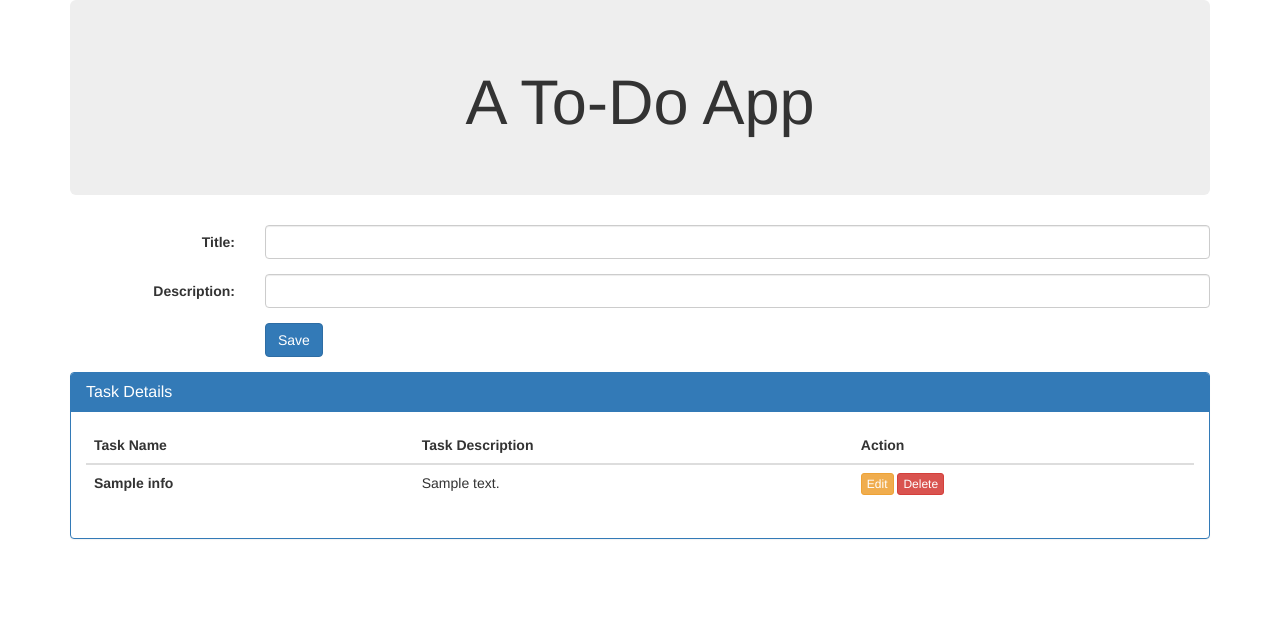
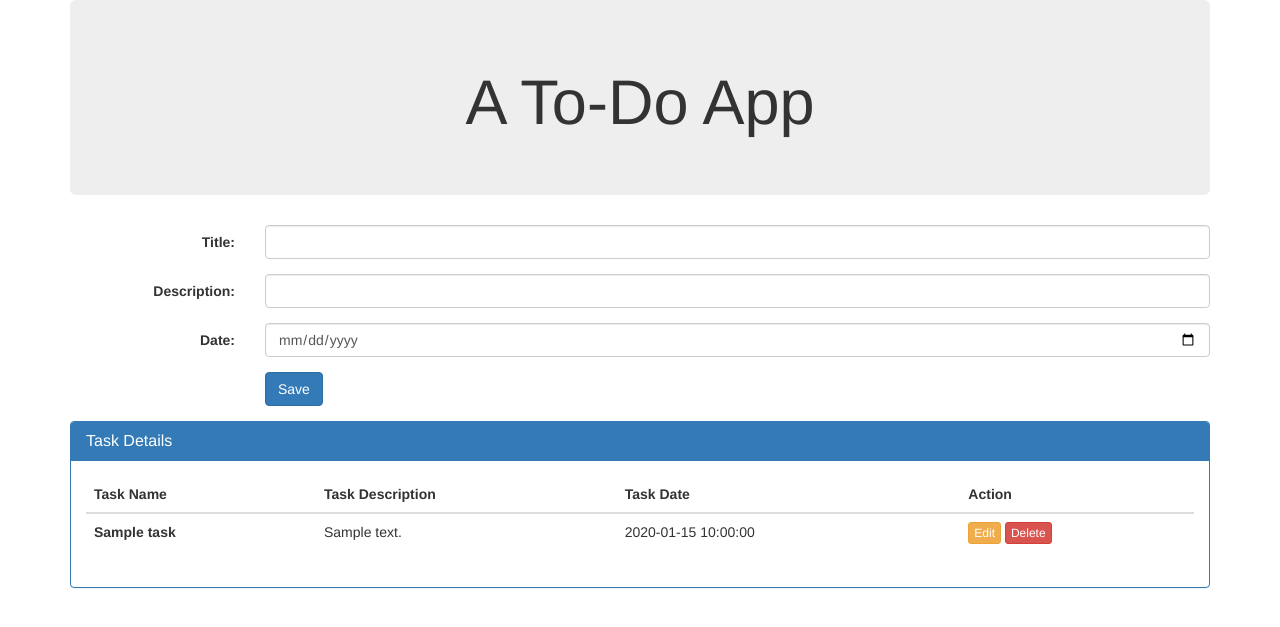
Before and after one commit to mohit2016/Todo_PHP, a PHP site: page /index.php in a window 1280 px wide. Shown: the top 627 px of the page. Run offline with PHP 8.4, Linux system fonts and the light colour scheme; tables that the repository leaves empty or names only in its code hold one stand-in row (values such as "Sample post"); data that the repository does not hold is empty.

Commit message:
adding date field to tasks

```diff
--- a/index.php
+++ b/index.php
@@ -1,15 +1,16 @@
 <?php  include('server.php'); ?>
+
 <!-- Edit  -->
 <?php
 	if (isset($_GET['edit'])) {
 		$id = $_GET['edit'];
 		$update = true;
-		$record = mysqli_query($db, "SELECT * FROM info WHERE id=$id");
-
+		$record = mysqli_query($db, "SELECT * FROM tasks WHERE id=$id");
 
 			$n = mysqli_fetch_array($record);
 			$title = $n['title'];
-			$description = $n['description'];
+            $description = $n['description'];
+            $date = $n['date'];
 
 	}
 ?>
@@ -58,6 +59,12 @@
     </div>
   </div>
   <div class="form-group">
+    <label class="control-label col-sm-2" >Date:</label>
+    <div class="col-sm-10">
+	<input type="date" class="form-control" name="date" required="required"  value="<?php echo $date; ?>">
+    </div>
+  </div>
+  <div class="form-group">
     <div class="col-sm-offset-2 col-sm-10">
 			      <?php if ($update == true): ?>
                 <button class="btn btn-warning" type="submit" name="update" >Update</button>
@@ -70,19 +77,11 @@
 
 
 
+    <!-- get all the data from the table-->
+    <?php $results = mysqli_query($db, "SELECT * FROM tasks"); ?>
 
 
-
-
-
-
-
-    <?php $results = mysqli_query($db, "SELECT * FROM info"); ?>
-
-
-
-
-
+<!--Display data-->
 
 <div class="panel-group ">
     <div class="panel panel-primary">
@@ -98,18 +97,20 @@
                       <tr>
                         <th>Task Name</th>
                         <th>Task Description</th>
+                        <th>Task Date</th>
                         <th>Action</th>
 
                       </tr>
                     </thead>
                     <tbody>
 
-
+					  <!-- display data row wise -->
 					<?php while ($row = mysqli_fetch_array($results)) { ?>
 						<tr>
 							<td><b><?php echo $row['title']; ?></b></td>
 							<td><?php echo $row['description']; ?></td>
-							<td>
+							<td><?php echo $row['date']; ?></td>
+                            <td>
 								<a href="index.php?edit=<?php echo $row['id']; ?>" class="btn btn-warning btn-xs" >Edit</a>
 
 								<a href="server.php?del=<?php echo $row['id']; ?>" class="btn btn-danger btn-xs">Delete</a>
--- a/server.php
+++ b/server.php
@@ -1,5 +1,6 @@
 <?php
 	session_start();
+	// database connection call
 	$db = mysqli_connect('localhost', 'root', '', 'crud');
 
 	// initialize variables
@@ -8,31 +9,33 @@
 	$id = 0;
 	$update = false;
 
-	// Create
+	// Create the task and insert into table
 	if (isset($_POST['save'])) {
 		$title = $_POST['title'];
 		$description = $_POST['description'];
+		$date = $_POST['date'];
 
-		mysqli_query($db, "INSERT INTO info (title, description) VALUES ('$title', '$description')");
+		mysqli_query($db, "INSERT INTO tasks (title, description,date) VALUES ('$title', '$description','$date')");
 		$_SESSION['message'] = "Task saved";
 		header('location: index.php');
 	}
-
-	//Update
+	//Update the task from table
 	if (isset($_POST['update'])) {
 		$id = $_POST['id'];
 		$title = $_POST['title'];
 		$description = $_POST['description'];
+		$date = $_POST['date'];
 
-		mysqli_query($db, "UPDATE info SET title='$title', description='$description' WHERE id=$id");
+		mysqli_query($db, "UPDATE tasks SET title='$title', description='$description', date='$date' WHERE id=$id");
 		$_SESSION['message'] = "Task updated!";
 		header('location: index.php');
 	}
 
-	// Delete
+	// Delete task from table
 	if (isset($_GET['del'])) {
 		$id = $_GET['del'];
-		mysqli_query($db, "DELETE FROM info WHERE id=$id");
+
+		mysqli_query($db, "DELETE FROM tasks WHERE id=$id");
 		$_SESSION['message'] = "Task deleted!";
 		header('location: index.php');
 	}
```
